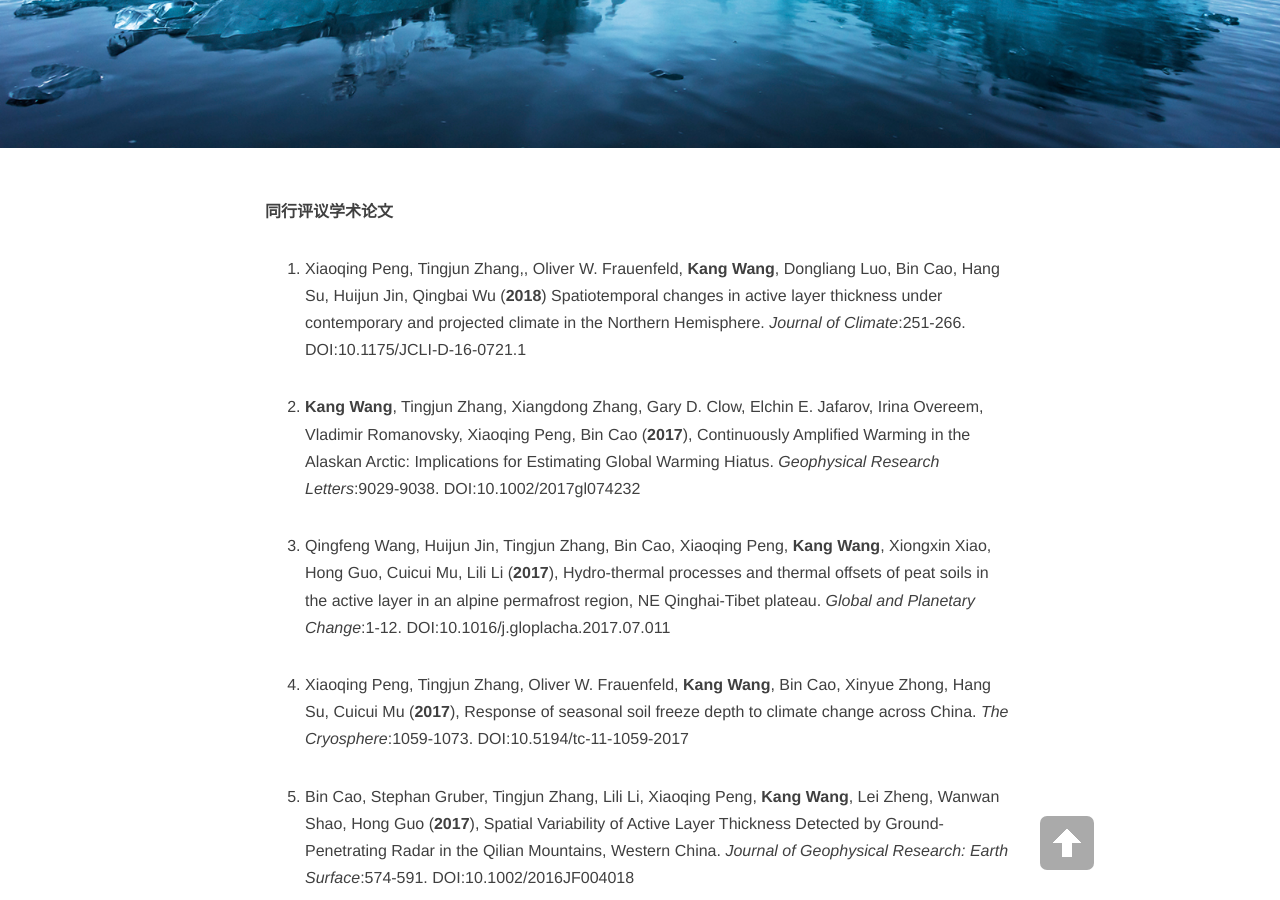
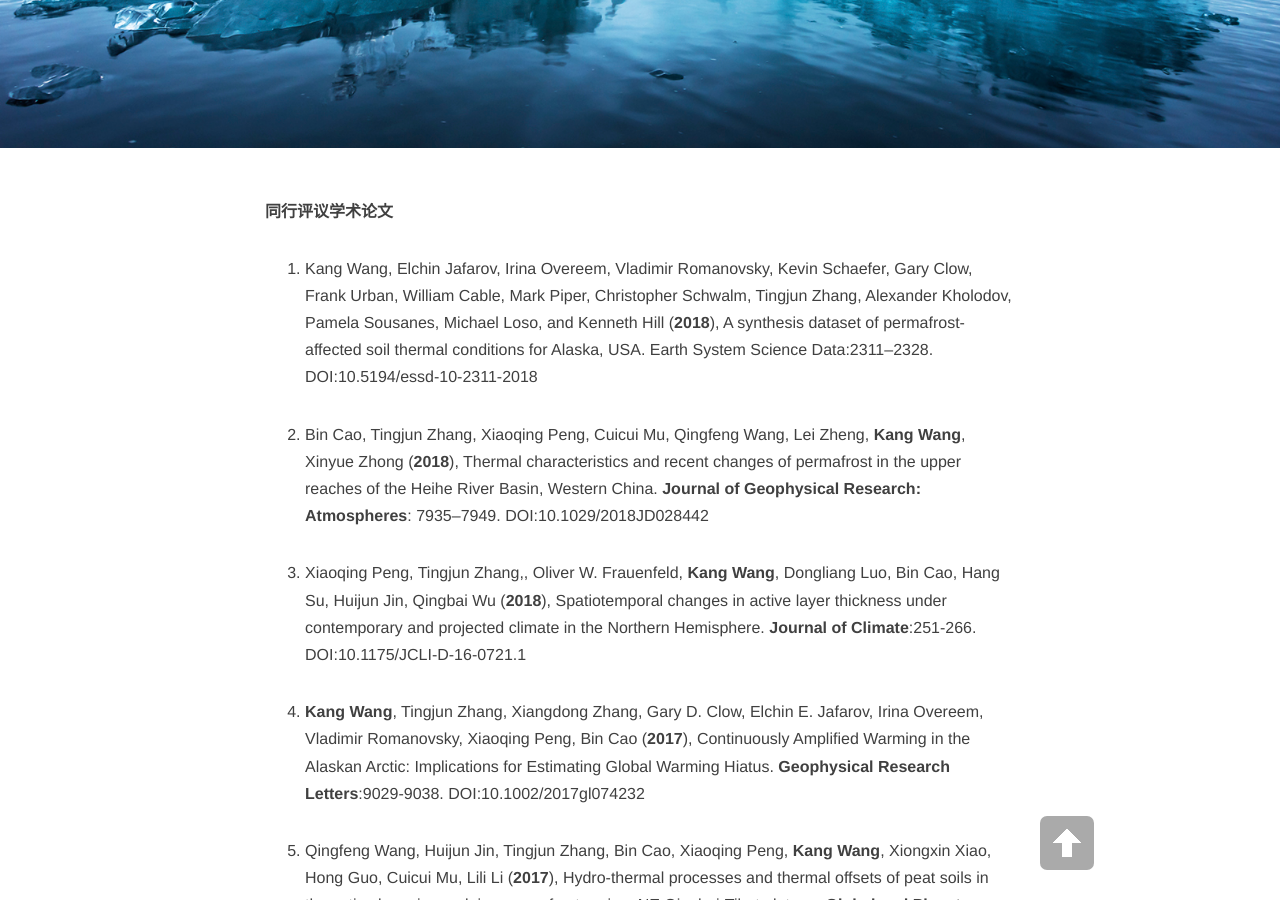
Before and after one commit to CryoECNU/cryoecnu.github.io, a Jekyll site: the page built from publication.md, in a window 1280 px wide and 900 px high, scrolled down 280 px. Built offline with Jekyll 4.4.1, drawn with Linux system fonts in a browser that asks for light colours; nearby versions of some CDN libraries.

Commit message:
Update publication.md

```diff
--- a/publication.md
+++ b/publication.md
@@ -7,62 +7,74 @@ header-img: "img/top.png"
 
 **同行评议学术论文**
 
+1. Kang Wang, Elchin Jafarov, Irina Overeem, Vladimir Romanovsky, Kevin Schaefer, Gary Clow, Frank Urban, William Cable, Mark Piper, Christopher Schwalm, Tingjun Zhang, Alexander Kholodov, Pamela Sousanes, Michael Loso, and Kenneth Hill
+(**2018**),
+A synthesis dataset of permafrost-affected soil thermal conditions for Alaska, USA.
+Earth System Science Data:2311–2328.
+[DOI:10.5194/essd-10-2311-2018](https://doi.org/10.5194/essd-10-2311-2018)
+
+1. Bin Cao, Tingjun Zhang, Xiaoqing Peng, Cuicui Mu, Qingfeng Wang, Lei Zheng, **Kang Wang**, Xinyue Zhong
+(**2018**),
+Thermal characteristics and recent changes of permafrost in the upper reaches of the Heihe River Basin, Western China.
+**Journal of Geophysical Research: Atmospheres**: 7935–7949.
+[DOI:10.1029/2018JD028442](https://doi.org/10.1029/2018JD028442)
+
 1. Xiaoqing Peng, Tingjun Zhang,, Oliver W. Frauenfeld, **Kang Wang**, Dongliang Luo, Bin Cao, Hang Su, Huijun Jin, Qingbai Wu
-(**2018**)
+(**2018**),
 Spatiotemporal changes in active layer thickness under contemporary and projected climate in the Northern Hemisphere.
-*Journal of Climate*:251-266.
+**Journal of Climate**:251-266.
 [DOI:10.1175/JCLI-D-16-0721.1](https://doi.org/10.1175/JCLI-D-16-0721.1)
 
 1. **Kang Wang**, Tingjun Zhang, Xiangdong Zhang, Gary D. Clow, Elchin E. Jafarov, Irina Overeem, Vladimir Romanovsky, Xiaoqing Peng, Bin Cao
 (**2017**),
 Continuously Amplified Warming in the Alaskan Arctic: Implications for Estimating Global Warming Hiatus.
-*Geophysical Research Letters*:9029-9038.
+**Geophysical Research Letters**:9029-9038.
 [DOI:10.1002/2017gl074232](https://doi.org/10.1002/2017gl074232)
 
 1. Qingfeng Wang, Huijun Jin, Tingjun Zhang, Bin Cao, Xiaoqing Peng, **Kang Wang**, Xiongxin Xiao, Hong Guo, Cuicui Mu, Lili Li
 (**2017**),
 Hydro-thermal processes and thermal offsets of peat soils in the active layer in an alpine permafrost region, NE Qinghai-Tibet plateau.
-*Global and Planetary Change*:1-12.
+**Global and Planetary Change**:1-12.
 [DOI:10.1016/j.gloplacha.2017.07.011](https://doi.org/10.1016/j.gloplacha.2017.07.011)
 
 1. Xiaoqing Peng, Tingjun Zhang, Oliver W. Frauenfeld, **Kang Wang**, Bin Cao, Xinyue Zhong, Hang Su, Cuicui Mu
 (**2017**),
 Response of seasonal soil freeze depth to climate change across China.
-*The Cryosphere*:1059-1073.
+**The Cryosphere**:1059-1073.
 [DOI:10.5194/tc-11-1059-2017](https://doi.org/10.5194/tc-11-1059-2017)
 
 1. Bin Cao, Stephan Gruber, Tingjun Zhang, Lili Li, Xiaoqing Peng, **Kang Wang**, Lei Zheng, Wanwan Shao, Hong Guo
 (**2017**),
 Spatial Variability of Active Layer Thickness Detected by Ground-Penetrating Radar in the Qilian Mountains, Western China.
-*Journal of Geophysical Research: Earth Surface*:574-591.
+**Journal of Geophysical Research: Earth Surface**:574-591.
 [DOI:10.1002/2016JF004018](https://doi.org/10.1002/2016JF004018)
 
 1. **Kang Wang**, Tingjun Zhang, Hong Guo, Huijuan Wang
 (**2016**),
 Climatology of the Timing and Duration of the Near-Surface Soil Freeze-Thaw Status across China.
-*Arctic Antarctic and Alpine Research*:723-738.
+**Arctic Antarctic and Alpine Research**:723-738.
 [DOI:10.1657/AAAR0016-009](https://doi.org/10.1657/AAAR0016-009)
 
 1. Xiaoqing Peng, Oliver W. Frauenfeld, Bin Cao, **Kang Wang**, Huijuan Wang, Hang Su, Zhe Huang, Dongxia Yue, Tingjun Zhang
 (**2016**),
 Response of Changes in Seasonal Soil Freeze/Thaw State to Climate Change from 1950 to 2010 across China: Soil seasonal freeze/thaw state changes.
-*Journal of Geophysical Research: Earth Surface*:1984-2000.
+**Journal of Geophysical Research: Earth Surface**:1984-2000.
 [DOI:10.1002/2016JF003876](https://doi.org/10.1002/2016JF003876)
 
 1. Qingfeng Wang, Tingjun Zhang, Huijun Jin, Bin Cao, Xiaoqing Peng, **Kang Wang**, Lili Li, Hong Guo, Jia Liu, Lin Cao
 (**2016**),
 Observational study on the active layer freeze–thaw cycle in the upper reaches of the Heihe River of the north-eastern Qinghai-Tibet Plateau.
-*Quaternary International*:13-22.
+**Quaternary International**:13-22.
 [DOI:10.1016/j.quaint.2016.08.027](https://doi.org/10.1016/j.quaint.2016.08.027)
 
 1. Xiaoqing Peng, Tingjun Zhang, Bin Cao, Qingfeng Wang, **Kang Wang**, Wanwan Shao, Hong Guo
 (**2016**),
 Changes in Freezing-Thawing Index and Soil Freeze Depth Over the Heihe River Basin, Western China.
-*Arctic Antarctic and Alpine Research*:161-176.
+**Arctic Antarctic and Alpine Research**:161-176.
 [DOI:10.1657/AAAR00C-13-127](https://doi.org/10.1657/AAAR00C-13-127)
 
 1. **Kang Wang**, Tingjun Zhang, Xinyue Zhong
 (**2015**),
 Changes in the timing and duration of the near-surface soil freeze/thaw status from 1956 to 2006 across China.
-*The Cryosphere*:1321-1331.
+**The Cryosphere**:1321-1331.
 [DOI:10.5194/tc-9-1321-2015](https://doi.org/10.5194/tc-9-1321-2015)
```
